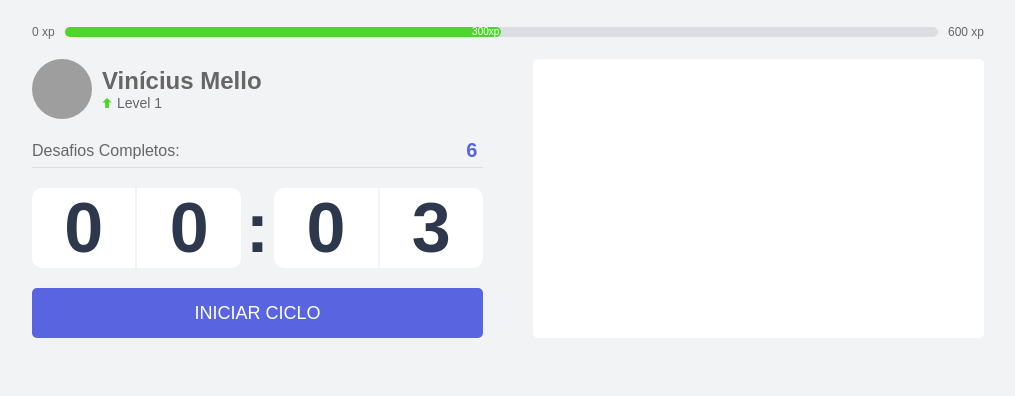
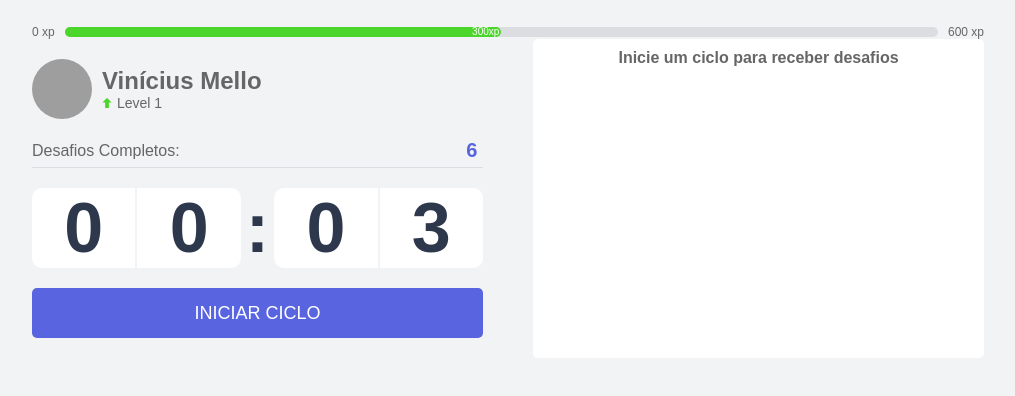
Before and after one commit to viniciusbmello/TypeScript-Next-NLW4, a Next.js app: page / in a window 1280 px wide. Shown: the top 396 px of the page, without its empty margins (132-1147 px from the left). Built offline with nearby package versions, Linux system fonts and the light colour scheme; grey boxes are pictures that could not be loaded.

Commit message:
Component ChallangeBox

```diff
--- /dev/null
+++ b/src/components/challangeBox/index.tsx
@@ -0,0 +1,12 @@
+import React from 'react'
+import Layout from './style'
+
+const ChallangeBox: React.FC = () => {
+  return (
+    <Layout>
+      <strong>Inicie um ciclo para receber desafios</strong>
+    </Layout>
+  )
+}
+
+export default ChallangeBox
--- /dev/null
+++ b/src/components/challangeBox/style.ts
@@ -0,0 +1,13 @@
+import styled from 'styled-components'
+
+const Layout = styled.div`
+  & {
+    display: flex;
+    align-items: center;
+    justify-content: center;
+    text-align: center;
+    padding: 1rem;
+  }
+`
+
+export default Layout
--- a/src/pages/index.tsx
+++ b/src/pages/index.tsx
@@ -4,6 +4,7 @@ import Head from 'next/head'
 import Profile from '../components/profile'
 import CompletedChallanges from '../components/completedChallanges'
 import Countdown from '../components/countdown'
+import ChallangeBox from '../components/challangeBox'
 
 import Layout from './style'
 
@@ -20,7 +21,9 @@ const IndexPage: NextPage = () => {
             <CompletedChallanges />
             <Countdown />
           </div>
-          <div />
+          <div>
+            <ChallangeBox />
+          </div>
         </section>
       </Layout>
     </>
--- a/src/pages/style.ts
+++ b/src/pages/style.ts
@@ -3,8 +3,11 @@ import styled from 'styled-components'
 const Layout = styled.main`
   & {
     margin: 0 auto;
-    padding-top: 2rem;
     width: 100%;
+  }
+
+  & > section > div {
+    margin: 2rem 0;
   }
 
   & > section > div:last-child {
```
